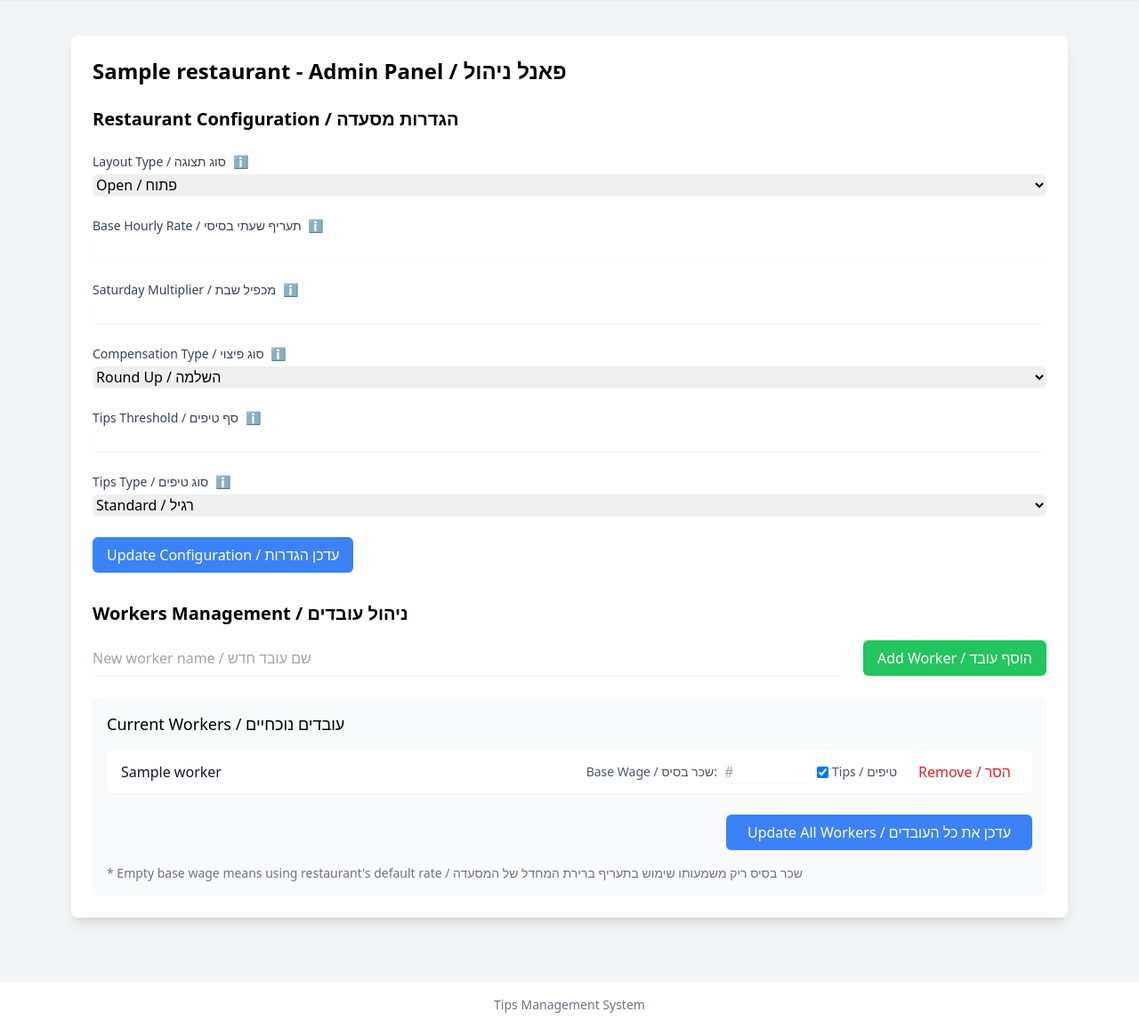
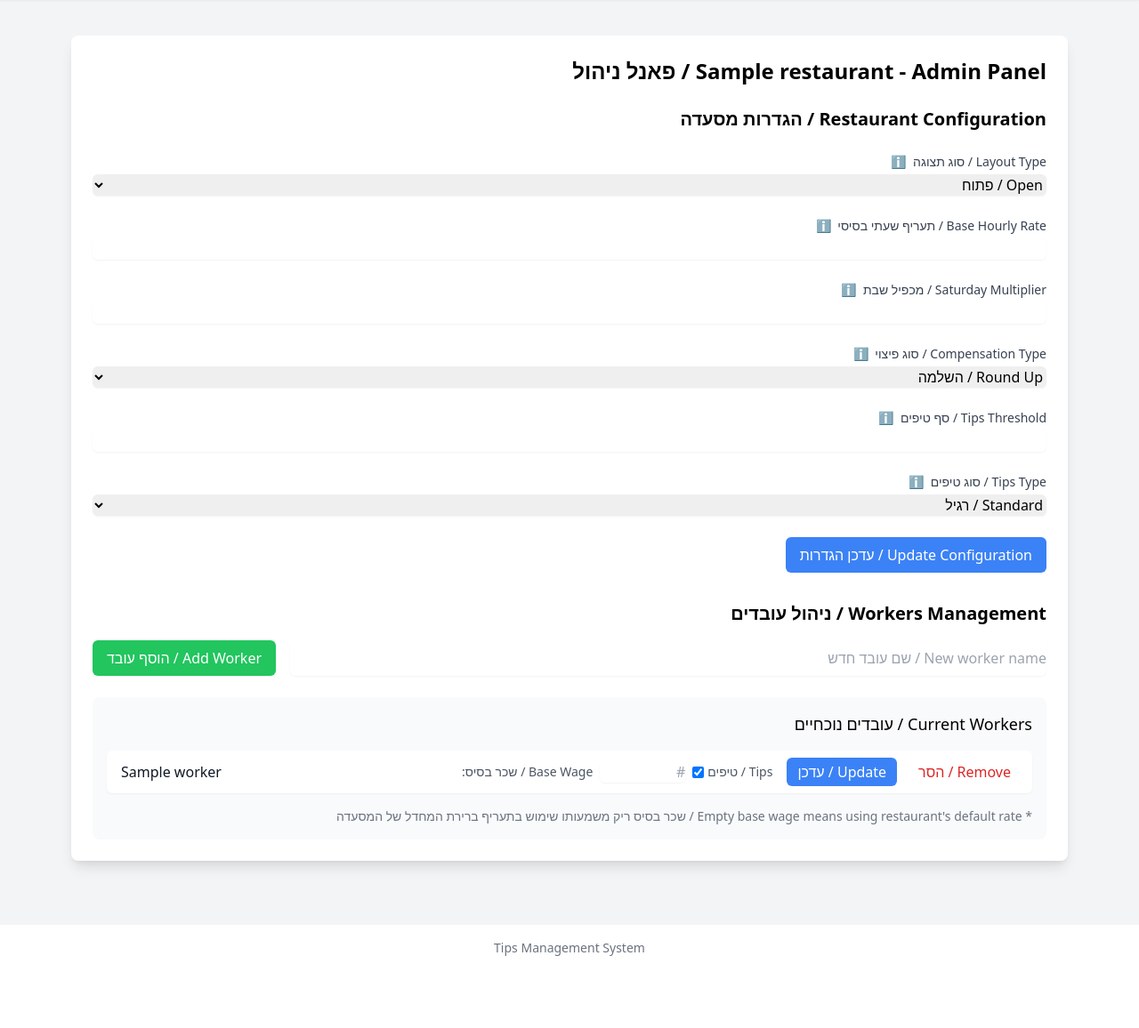
Before and after one commit to HeyBobChan/tips, a Flask app: page /1/admin in a window 1280 px wide; the page is wider, and only the part inside the window is pictured. Shown: the part 64-1220 px from the top of that part at 89% size. After the commit the page ends 1139 px from the top of that part, so only its background shows below. Run offline with Flask 3, Linux system fonts and the light colour scheme; a database or web service that is not in the repository returns one stand-in record (values such as "Sample title"); parts of the project's set-up code (start-up, migrations or seed data) failed here and were passed over; some libraries are stand-ins or nearby versions.

Commit message:
admin update

```diff
--- a/templates/admin.html
+++ b/templates/admin.html
@@ -1,25 +1,25 @@
 {% extends "base.html" %}
 
 {% block content %}
-<div class="w-full max-w-6xl mx-auto p-2 sm:p-4">
+<div class="w-full max-w-6xl mx-auto p-2 sm:p-4" dir="rtl">
     <div class="bg-white shadow-lg rounded-lg">
         <div class="p-3 sm:p-6">
-            <h1 class="text-xl sm:text-2xl font-bold mb-4 sm:mb-6">{{ restaurant.name }} - Admin Panel / פאנל ניהול</h1>
+            <h1 class="text-xl sm:text-2xl font-bold mb-4 sm:mb-6 text-right">{{ restaurant.name }} - Admin Panel / פאנל ניהול</h1>
 
             <!-- Restaurant Configuration -->
             <div class="mb-6 sm:mb-8">
-                <h2 class="text-lg sm:text-xl font-semibold mb-3 sm:mb-4">Restaurant Configuration / הגדרות מסעדה</h2>
+                <h2 class="text-lg sm:text-xl font-semibold mb-3 sm:mb-4 text-right">Restaurant Configuration / הגדרות מסעדה</h2>
                 <form method="POST" class="space-y-4 sm:space-y-6">
                     <input type="hidden" name="action" value="update_config">
 
                     <div class="grid grid-cols-1 gap-4 sm:gap-6">
                         <!-- Layout Configuration -->
                         <div class="group relative">
-                            <label class="block text-sm font-medium text-gray-700">
+                            <label class="block text-sm font-medium text-gray-700 text-right">
                                 Layout Type / סוג תצוגה
-                                <span class="ml-1 text-gray-400">ℹ️</span>
+                                <span class="mr-1 text-gray-400">ℹ️</span>
                             </label>
-                            <div class="invisible group-hover:visible absolute z-10 bg-black text-white p-2 rounded text-sm w-64 -top-2 left-0 sm:left-full sm:ml-2">
+                            <div class="invisible group-hover:visible absolute z-10 bg-black text-white p-2 rounded text-sm w-64 -top-2 right-0 sm:right-full sm:mr-2 text-right">
                                 Open: All features available to everyone.
                                 Closed: Hours and tips input only, summaries available at /restaurant/bill.
                             </div>
@@ -35,11 +35,11 @@
                         </div>
 
                         <div class="group relative">
-                            <label class="block text-sm font-medium text-gray-700">
+                            <label class="block text-sm font-medium text-gray-700 text-right">
                                 Base Hourly Rate / תעריף שעתי בסיסי
-                                <span class="ml-1 text-gray-400">ℹ️</span>
+                                <span class="mr-1 text-gray-400">ℹ️</span>
                             </label>
-                            <div class="invisible group-hover:visible absolute z-10 bg-black text-white p-2 rounded text-sm w-64 -top-2 left-0 sm:left-full sm:ml-2">
+                            <div class="invisible group-hover:visible absolute z-10 bg-black text-white p-2 rounded text-sm w-64 -top-2 right-0 sm:right-full sm:mr-2 text-right">
                                 The minimum hourly rate that workers should earn (including tips). If workers earn less than this amount in tips, they will receive compensation to reach this rate.
                             </div>
                             <input type="number" name="min_hourly_rate" required min="0" step="0.01"
@@ -48,11 +48,11 @@
                         </div>
 
                         <div class="group relative">
-                            <label class="block text-sm font-medium text-gray-700">
+                            <label class="block text-sm font-medium text-gray-700 text-right">
                                 Saturday Multiplier / מכפיל שבת
-                                <span class="ml-1 text-gray-400">ℹ️</span>
+                                <span class="mr-1 text-gray-400">ℹ️</span>
                             </label>
-                            <div class="invisible group-hover:visible absolute z-10 bg-black text-white p-2 rounded text-sm w-64 -top-2 left-0 sm:left-full sm:ml-2">
+                            <div class="invisible group-hover:visible absolute z-10 bg-black text-white p-2 rounded text-sm w-64 -top-2 right-0 sm:right-full sm:mr-2 text-right">
                                 Multiplies the base hourly rate for Saturdays. For example, a value of 1.5 means workers earn 1.5 times the base rate on Saturdays. Leave empty for no Saturday bonus.
                             </div>
                             <input type="number" name="saturday_multiplier" min="1" step="0.1"
@@ -61,11 +61,11 @@
                         </div>
 
                         <div class="group relative">
-                            <label class="block text-sm font-medium text-gray-700">
+                            <label class="block text-sm font-medium text-gray-700 text-right">
                                 Compensation Type / סוג פיצוי
-                                <span class="ml-1 text-gray-400">ℹ️</span>
+                                <span class="mr-1 text-gray-400">ℹ️</span>
                             </label>
-                            <div class="invisible group-hover:visible absolute z-10 bg-black text-white p-2 rounded text-sm w-64 -top-2 left-0 sm:left-full sm:ml-2">
+                            <div class="invisible group-hover:visible absolute z-10 bg-black text-white p-2 rounded text-sm w-64 -top-2 right-0 sm:right-full sm:mr-2 text-right">
                                 Round Up: Compensates workers only if their tips are below the minimum rate.
                                 Additive: Always adds the base rate to tips, regardless of tip amount.
                             </div>
@@ -81,11 +81,11 @@
                         </div>
 
                         <div class="group relative">
-                            <label class="block text-sm font-medium text-gray-700">
+                            <label class="block text-sm font-medium text-gray-700 text-right">
                                 Tips Threshold / סף טיפים
-                                <span class="ml-1 text-gray-400">ℹ️</span>
+                                <span class="mr-1 text-gray-400">ℹ️</span>
                             </label>
-                            <div class="invisible group-hover:visible absolute z-10 bg-black text-white p-2 rounded text-sm w-64 -top-2 left-0 sm:left-full sm:ml-2">
+                            <div class="invisible group-hover:visible absolute z-10 bg-black text-white p-2 rounded text-sm w-64 -top-2 right-0 sm:right-full sm:mr-2 text-right">
                                 Used with threshold-based compensation. If tips per hour are below this amount, workers receive compensation up to the base rate. If above, they receive a fixed bonus per hour.
                             </div>
                             <input type="number" name="tips_threshold" min="0" step="0.01"
@@ -94,11 +94,11 @@
                         </div>
 
                         <div class="group relative">
-                            <label class="block text-sm font-medium text-gray-700">
+                            <label class="block text-sm font-medium text-gray-700 text-right">
                                 Tips Type / סוג טיפים
-                                <span class="ml-1 text-gray-400">ℹ️</span>
+                                <span class="mr-1 text-gray-400">ℹ️</span>
                             </label>
-                            <div class="invisible group-hover:visible absolute z-10 bg-black text-white p-2 rounded text-sm w-64 -top-2 left-0 sm:left-full sm:ml-2">
+                            <div class="invisible group-hover:visible absolute z-10 bg-black text-white p-2 rounded text-sm w-64 -top-2 right-0 sm:right-full sm:mr-2 text-right">
                                 Standard: Uses regular compensation rules based on minimum hourly rate.
                                 Threshold Based: Uses the tips threshold to determine compensation method.
                             </div>
@@ -125,15 +125,15 @@
 
             <!-- Workers Management -->
             <div>
-                <h2 class="text-lg sm:text-xl font-semibold mb-3 sm:mb-4">Workers Management / ניהול עובדים</h2>
+                <h2 class="text-lg sm:text-xl font-semibold mb-3 sm:mb-4 text-right">Workers Management / ניהול עובדים</h2>
 
                 <!-- Add Worker Form -->
                 <form method="POST" class="mb-4 sm:mb-6">
                     <input type="hidden" name="action" value="add_worker">
-                    <div class="flex flex-col sm:flex-row gap-2 sm:gap-4">
+                    <div class="flex flex-col sm:flex-row gap-2 sm:gap-4 justify-end">
                         <input type="text" name="worker_name" required
                             placeholder="New worker name / שם עובד חדש"
-                            class="flex-1 rounded-md border-gray-300 shadow-sm focus:border-blue-500 focus:ring-blue-500">
+                            class="flex-1 rounded-md border-gray-300 shadow-sm focus:border-blue-500 focus:ring-blue-500 text-right">
                         <button type="submit"
                             class="w-full sm:w-auto bg-green-500 text-white py-2 px-4 rounded-md hover:bg-green-600 focus:outline-none focus:ring-2 focus:ring-green-500 focus:ring-offset-2">
                             Add Worker / הוסף עובד
@@ -143,51 +143,50 @@
 
                 <!-- Workers List with Wage Configuration -->
                 <div class="bg-gray-50 rounded-lg p-3 sm:p-4">
-                    <h3 class="text-base sm:text-lg font-medium mb-3 sm:mb-4">Current Workers / עובדים נוכחיים</h3>
+                    <h3 class="text-base sm:text-lg font-medium mb-3 sm:mb-4 text-right">Current Workers / עובדים נוכחיים</h3>
                     {% if workers %}
                     <form method="POST" class="space-y-2">
-                        <input type="hidden" name="action" value="update_all_workers">
+                        <input type="hidden" name="action" value="update_worker_wage">
                         {% for worker in workers %}
                         <div class="flex flex-col sm:flex-row justify-between items-start sm:items-center py-2 px-3 sm:px-4 bg-white rounded-md shadow-sm">
-                            <span class="text-gray-900 mb-2 sm:mb-0">{{ worker }}</span>
                             <div class="flex flex-col sm:flex-row items-start sm:items-center gap-2 sm:gap-4 w-full sm:w-auto">
+                                <button type="button"
+                                    class="w-full sm:w-auto text-red-600 hover:text-red-800 focus:outline-none py-1 px-2"
+                                    onclick="removeWorker('{{ worker }}')">
+                                    Remove / הסר
+                                </button>
+                                <button type="submit"
+                                    class="w-full sm:w-auto bg-blue-500 text-white py-1 px-3 rounded-md hover:bg-blue-600 focus:outline-none focus:ring-2 focus:ring-blue-500 focus:ring-offset-2">
+                                    Update / עדכן
+                                </button>
                                 <div class="flex flex-col sm:flex-row items-start sm:items-center gap-2 w-full sm:w-auto">
-                                    <label class="text-sm text-gray-600">Base Wage / שכר בסיס:</label>
-                                    <input type="number" name="base_wage_{{ worker }}" min="0" step="0.01"
+                                    <div class="flex items-center gap-1">
+                                        <label for="tip_participation_{{ worker }}" class="text-sm text-gray-600">Tips / טיפים</label>
+                                        <input type="checkbox" name="tip_participation" id="tip_participation_{{ worker }}"
+                                            {% if worker_wages.get(worker, {}).get('tip_participation', True) %}checked{% endif %}
+                                            class="rounded border-gray-300 text-blue-600 focus:ring-blue-500">
+                                    </div>
+                                    <input type="number" name="base_wage" min="0" step="0.01"
                                         value="{{ worker_wages.get(worker, {}).get('base_wage', '') }}"
                                         placeholder="{{ restaurant.min_hourly_rate.default if restaurant.min_hourly_rate is mapping else restaurant.min_hourly_rate }}"
-                                        class="w-full sm:w-24 rounded-md border-gray-300 shadow-sm focus:border-blue-500 focus:ring-blue-500">
-                                    <div class="flex items-center gap-1">
-                                        <input type="checkbox" name="tip_participation_{{ worker }}" id="tip_participation_{{ worker }}"
-                                            {% if worker_wages.get(worker, {}).get('tip_participation', True) %}checked{% endif %}
-                                            class="rounded border-gray-300 text-blue-600 focus:ring-blue-500">
-                                        <label for="tip_participation_{{ worker }}" class="text-sm text-gray-600">Tips / טיפים</label>
-                                    </div>
+                                        class="w-full sm:w-24 rounded-md border-gray-300 shadow-sm focus:border-blue-500 focus:ring-blue-500 text-right">
+                                    <label class="text-sm text-gray-600">Base Wage / שכר בסיס:</label>
                                 </div>
-                                <form method="POST" class="inline w-full sm:w-auto">
-                                    <input type="hidden" name="action" value="remove_worker">
-                                    <input type="hidden" name="worker_name" value="{{ worker }}">
-                                    <button type="submit"
-                                        class="w-full sm:w-auto text-red-600 hover:text-red-800 focus:outline-none py-1 px-2"
-                                        onclick="return confirm('Are you sure you want to remove this worker? / ?האם אתה בטוח שברצונך להסיר עובד זה')">
-                                        Remove / הסר
-                                    </button>
-                                </form>
+                                <input type="hidden" name="worker_name" value="{{ worker }}">
                             </div>
+                            <span class="text-gray-900 mb-2 sm:mb-0 text-right">{{ worker }}</span>
                         </div>
                         {% endfor %}
-                        <div class="mt-4 sm:mt-6 flex justify-end">
-                            <button type="submit"
-                                class="w-full sm:w-auto bg-blue-500 text-white py-2 px-6 rounded-md hover:bg-blue-600 focus:outline-none focus:ring-2 focus:ring-blue-500 focus:ring-offset-2">
-                                Update All Workers / עדכן את כל העובדים
-                            </button>
-                        </div>
                     </form>
-                    <div class="mt-4 text-sm text-gray-500">
+                    <form id="removeWorkerForm" method="POST" style="display: none;">
+                        <input type="hidden" name="action" value="remove_worker">
+                        <input type="hidden" name="worker_name" id="worker_name_to_remove">
+                    </form>
+                    <div class="mt-4 text-sm text-gray-500 text-right">
                         * Empty base wage means using restaurant's default rate / שכר בסיס ריק משמעותו שימוש בתעריף ברירת המחדל של המסעדה
                     </div>
                     {% else %}
-                    <p class="text-gray-500">No workers added yet. / .טרם נוספו עובדים</p>
+                    <p class="text-gray-500 text-right">No workers added yet. / .טרם נוספו עובדים</p>
                     {% endif %}
                 </div>
             </div>
@@ -201,24 +200,25 @@
         visibility: visible;
     }
 
-    /* Add a small arrow to the tooltip */
+    /* Add a small arrow to the tooltip - adjusted for RTL */
     .group-hover\:visible::before {
         content: '';
         position: absolute;
-        left: -6px;
+        right: -6px;
         top: 10px;
         width: 0;
         height: 0;
         border-top: 6px solid transparent;
         border-bottom: 6px solid transparent;
-        border-right: 6px solid black;
+        border-left: 6px solid black;
+        border-right: none;
     }
 
     /* Adjust tooltip arrow for mobile */
     @media (max-width: 640px) {
         .group-hover\:visible::before {
             top: -6px;
-            left: 10px;
+            right: 10px;
             border-left: 6px solid transparent;
             border-right: 6px solid transparent;
             border-bottom: 6px solid black;
@@ -226,4 +226,13 @@
         }
     }
 </style>
+
+<script>
+function removeWorker(workerName) {
+    if (confirm('Are you sure you want to remove this worker? / ?האם אתה בטוח שברצונך להסיר עובד זה')) {
+        document.getElementById('worker_name_to_remove').value = workerName;
+        document.getElementById('removeWorkerForm').submit();
+    }
+}
+</script>
 {% endblock %}
```
